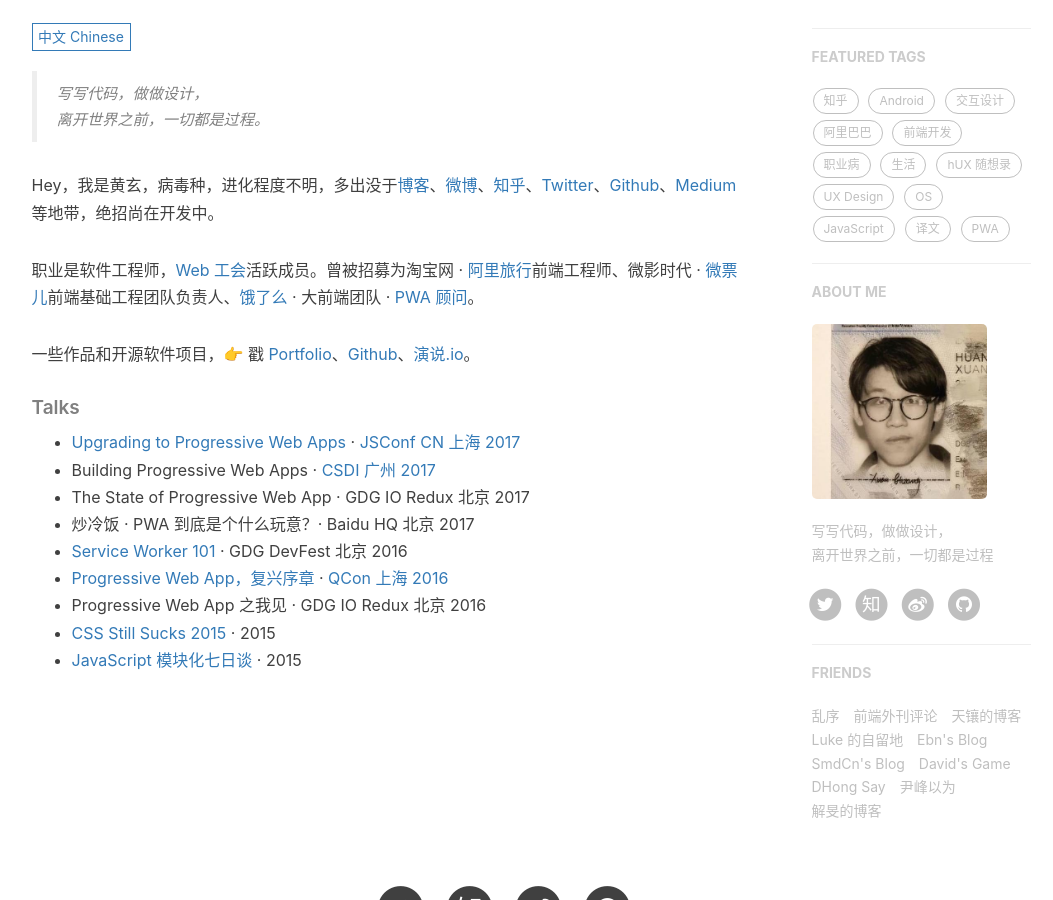
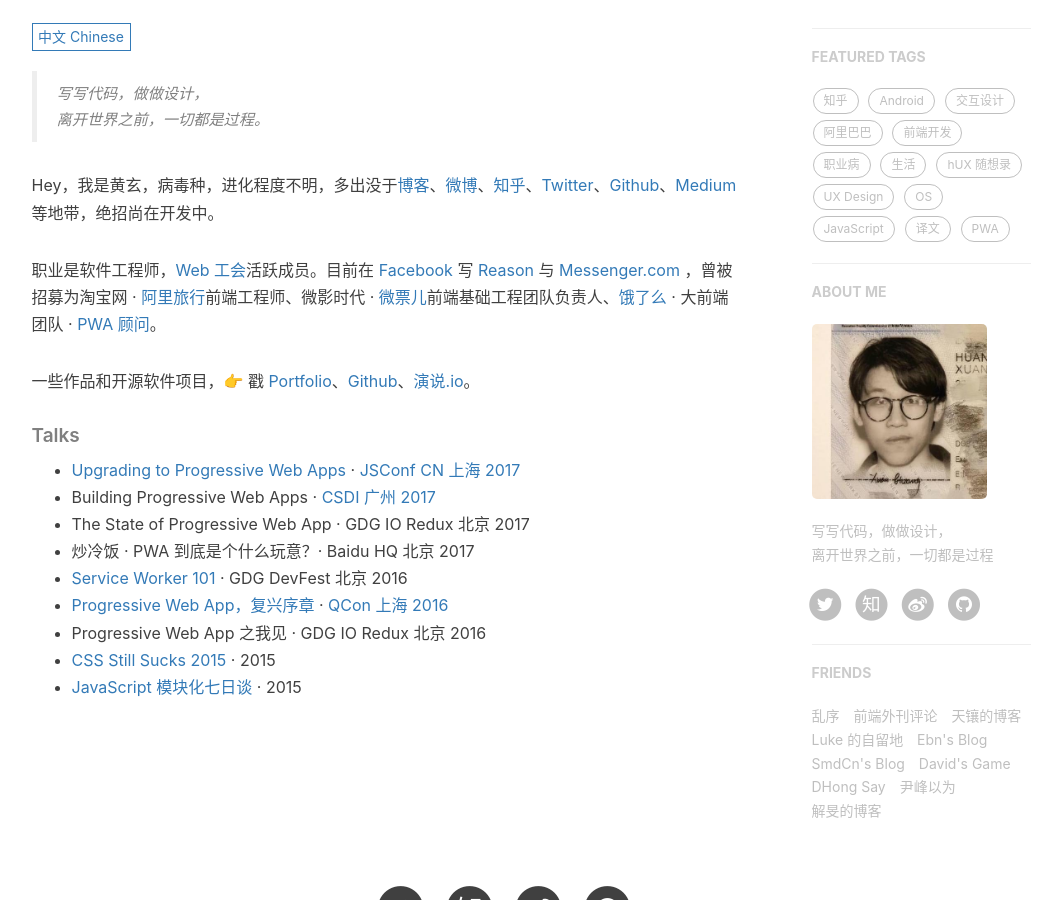
Before and after one commit to q97236143/Huxproh, a Jekyll site: the page built from about.html, in a window 1280 px wide and 900 px high, scrolled down 430 px. Shown: the whole window, without its empty margins (136-1189 px from the left). Built offline with Jekyll 4.4.1, drawn with Linux system fonts in a browser that asks for light colours; nearby versions of some CDN libraries; comment, search, counter and statistics services are not loaded.

Commit message:
[self] update

```diff
--- a/_includes/about/en.md
+++ b/_includes/about/en.md
@@ -3,7 +3,7 @@
 > Yet another man.
 
 
-Hi, I am *@huxpro* (Huang, Xuan), a software engineer & a designer. I previously worked as Web Front-End Engineer at [Alibaba Trip](https://www.alitrip.com/); Web Front-End Infrastructure Team Lead at [Wepiao.com](https://www.crunchbase.com/organization/wepiao#/entity); And [Invited Consultant on PWA]((https://medium.com/elemefe/upgrading-ele-me-to-progressive-web-app-2a446832e509)) at [Ele.me](https://github.com/elemefe/).
+Hi, I am *@huxpro* (Huang, Xuan), a software engineer & a designer. I am currently working on [Reason](https://reasonml.github.io/) and [Messenger.com](http://messenger.com/) at [Facebook](https://www.facebook.com/). I previously worked as Web Front-End Engineer at [Alibaba Trip](https://www.alitrip.com/); Web Front-End Infrastructure Team Lead at [Wepiao.com](https://www.crunchbase.com/organization/wepiao#/entity); And [Invited Consultant on PWA]((https://medium.com/elemefe/upgrading-ele-me-to-progressive-web-app-2a446832e509)) at [Ele.me](https://github.com/elemefe/).
 
 I studied Digital Media Art and graduated from [Communication University of China](https://en.wikipedia.org/wiki/Communication_University_of_China) by 2016, and am studying Computer Science at [Rochester Institute of Technology](https://en.wikipedia.org/wiki/Rochester_Institute_of_Technology) from 2017.
 
--- a/_includes/about/zh.md
+++ b/_includes/about/zh.md
@@ -3,7 +3,7 @@
 
 Hey，我是黄玄，病毒种，进化程度不明，多出没于[博客](https://huangxuan.me)、[微博](weibo.com/huxpro)、[知乎](https://www.zhihu.com/people/huxpro/pins/posts)、[Twitter](https://twitter.com/Huxpro/)、[Github](http://github.com/huxpro)、[Medium](https://medium.com/@Huxpro) 等地带，绝招尚在开发中。
 
-职业是软件工程师，[Web 工会](https://medium.com/ben-and-dion/team-web-3315aa447fb2#.359a9c6cl)活跃成员。曾被招募为淘宝网 · [阿里旅行](http://alitrip.com)前端工程师、微影时代 · [微票儿](http://www.wepiao.com/?r=movie)前端基础工程团队负责人、[饿了么](https://ele.me/) · 大前端团队 · [PWA 顾问](https://medium.com/elemefe/upgrading-ele-me-to-progressive-web-app-2a446832e509)。
+职业是软件工程师，[Web 工会](https://medium.com/ben-and-dion/team-web-3315aa447fb2#.359a9c6cl)活跃成员。目前在 [Facebook](https://www.facebook.com/) 写 [Reason](https://reasonml.github.io/) 与 [Messenger.com](http://messenger.com/) ，曾被招募为淘宝网 · [阿里旅行](http://alitrip.com)前端工程师、微影时代 · [微票儿](http://www.wepiao.com/?r=movie)前端基础工程团队负责人、[饿了么](https://ele.me/) · 大前端团队 · [PWA 顾问](https://medium.com/elemefe/upgrading-ele-me-to-progressive-web-app-2a446832e509)。
 
 一些作品和开源软件项目，👉 戳 [Portfolio](/portfolio)、[Github](http://github.com/huxpro)、[演说.io](https://zhuanlan.zhihu.com/p/21280918)。
 
```
